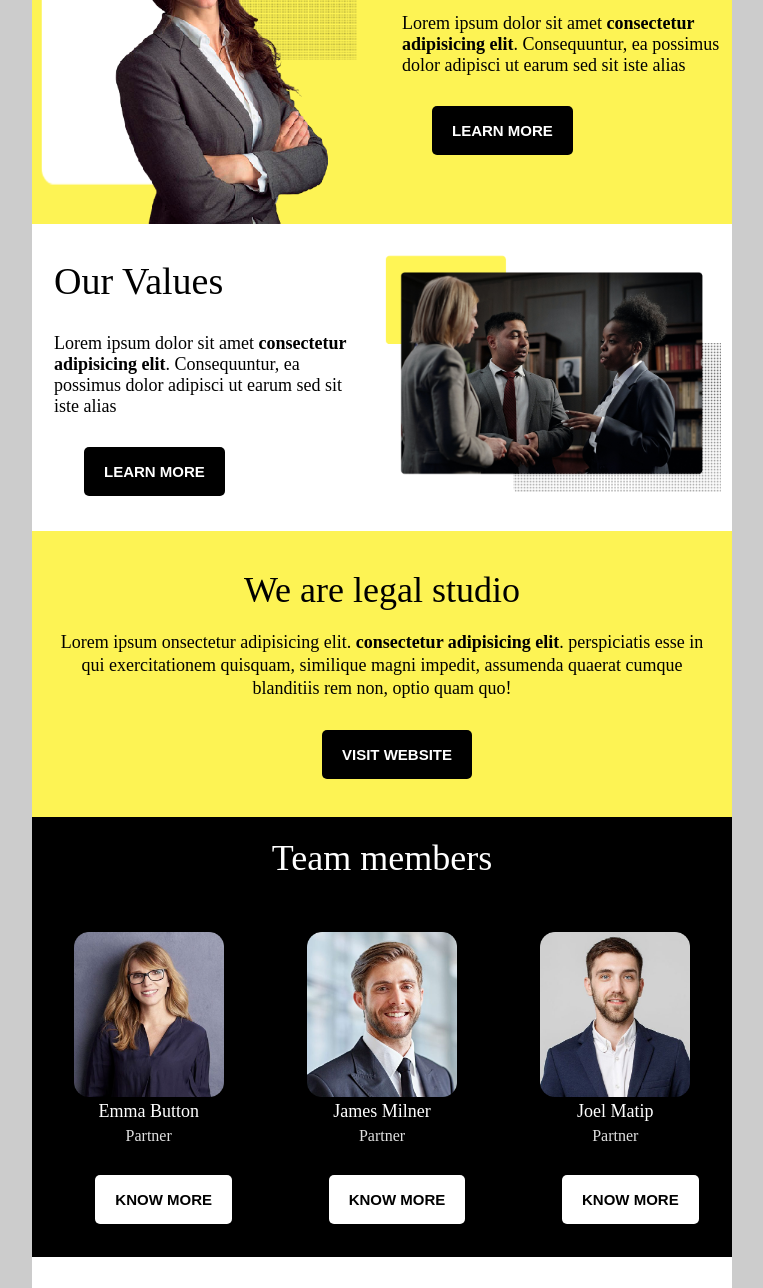
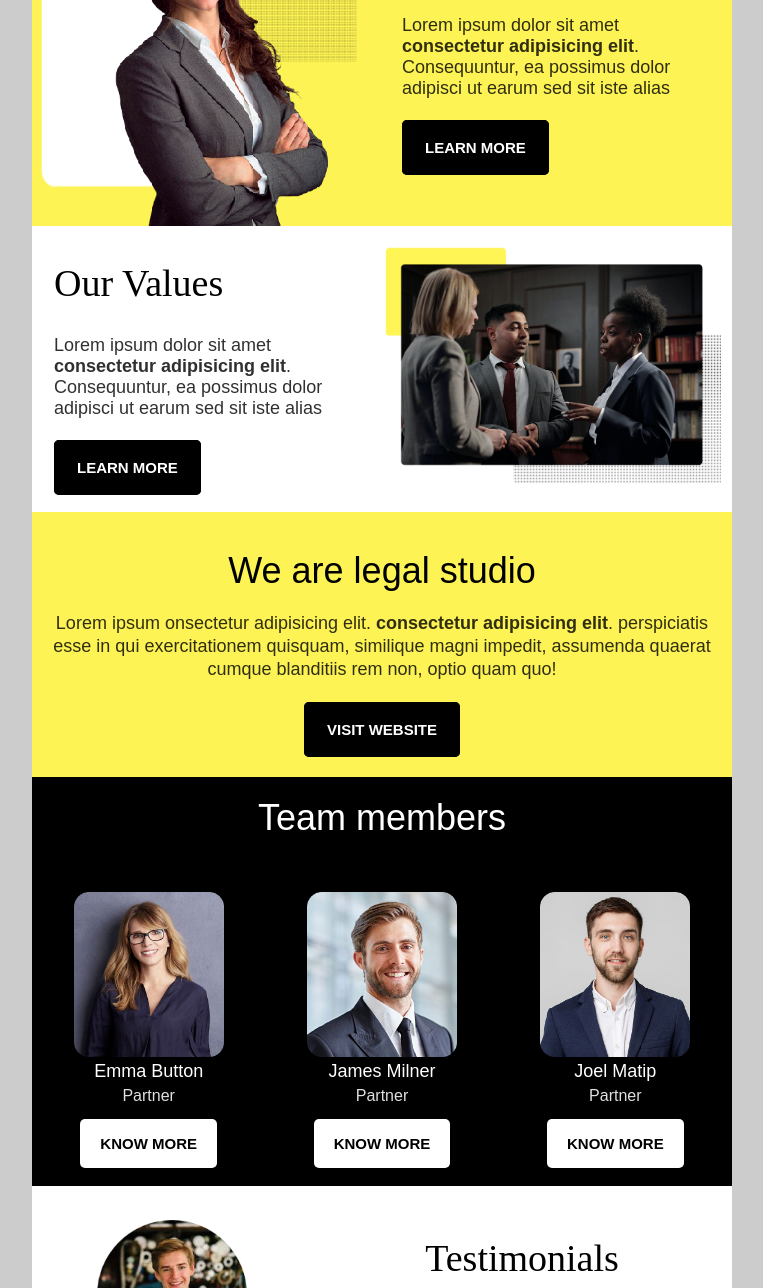
Before and after one commit to RashiChouksey12/newslatter, a plain HTML site: page Index.html in a window 1280 px wide. Shown: the part 719-2007 px from the top of the page, without its empty margins (258-1021 px from the left). Drawn offline with Linux system fonts and the light colour scheme.

Commit message:
updated code

```diff
--- a/Index.html
+++ b/Index.html
@@ -43,7 +43,7 @@
 
 </head>
 
-<body style="font-family: serif;">
+<body style="font-family: sans-serif;">
 
     <table style="margin: 0 auto;  width: 100%;background: white;
         max-width: 700px;" width="100%">
@@ -59,6 +59,7 @@
                         border-radius: 5px;
                         text-decoration: none;
                         float: right;
+                        color: black;
                         font-size: 15px;   border: 3px solid black" class="button testimonial">
                     MORE CONSULTATION
                 </a>
@@ -69,18 +70,19 @@
             <td width="30%">
                 <h6 style="font-size: 38px; font-weight:400;padding: 0px 2px 0 30px;">
                     The Best<br>Defence</h6>
-                <p style="font-size: 18px;padding: 20px 2px 20px 30px;">
+                <p style="font-size: 18px;padding: 20px 2px 35px 30px;">
                     Great law firm
                 </p>
-                <button style="background-color: #000; padding: 16px 20px;
+
+                <a href="#" style="background-color: #000; padding: 16px 20px;
                 font-weight: bold;
                 border-radius: 5px;
                 text-decoration: none;
-                                    font-size: 15px; border: none;
-                                    margin-left: 30px; " type="submit">
-
-                    <a style="text-decoration: none; color: #fff;" href="#"> WEBSITE</a>
-                </button>
+                color: #fff;
+                margin-left: 30px;
+                font-size: 15px;   border: 3px solid black">
+                    WEBSITE
+                </a>
             </td>
             <td width="70%" colspan="2">
                 <a href="#"><img src="./assets/images/legalstudio-body5.PNG" alt="legalstudio-body" width="100%"
@@ -94,17 +96,17 @@
             <td width="33.3%" style="text-align: center; padding: 25px 0px;">
                 <a href="#"><img src="./assets/images/Legal-logo.png" alt="divorce" width="50px"
                         style="max-width: 50px;"></a>
-                <p style="font-size: 18px; color: #fff;">Divorce</p>
+                <p style="font-size: 20px;color: #ffffffd9;">Divorce</p>
             </td>
             <td width="33.3%" style="text-align: center;">
                 <a href="#"><img src="./assets/images/man-logo-03.png" alt="man" width="50px"
                         style="max-width: 50px;"></a>
-                <p style="font-size: 18px; color: #fff;">Health Care Law</p>
+                <p style="font-size: 20px;color: #ffffffd9;">Health Care Law</p>
             </td>
             <td style="text-align: center;">
                 <a href="#"><img src="./assets/images/Legal-logo-2-03.png" alt="Legal" width="50px"
                         style="max-width: 50px;"></a>
-                <p style="font-size: 18px; color: #fff; ">Coporate & Securities</p>
+                <p style="font-size: 20px; color: #ffffffd9; ">Coporate & Securities</p>
             </td>
 
 
@@ -122,20 +124,21 @@
                     <td width="50%" colspan="2" style=" padding-left: 20px;">
                         <h4 style="font-size: 38px;  font-weight: 400;   font-family: serif;
                         text-align: left;">About Our</h4>
-                        <p style="  text-align: start;     padding: 30px 10px 30px 0; ">
+                        <p style="  text-align: start; color: #000000cf;padding: 30px 10px 40px 0; ">
                             Lorem ipsum dolor sit amet <strong> consectetur adipisicing
                                 elit</strong>. Consequuntur, ea possimus dolor adipisci
                             ut earum sed sit iste alias
                         </p>
-                        <button style="background-color: #000; padding: 16px 20px;
+
+                        <a href="#" style="background-color: #000; padding: 16px 20px;
                         font-weight: bold;
                         border-radius: 5px;
                         text-decoration: none;
-                                        font-size: 15px; border: none;
-                                        margin-left: 30px; " type="submit">
+                        color: #fff;
 
-                            <a style="text-decoration: none; color: #fff;" href="#"> LEARN MORE</a>
-                        </button>
+                        font-size: 15px;   border: 3px solid black">
+                            LEARN MORE
+                        </a>
                     </td>
                 </tr>
                 <!-- TWO COLUMN SECTION -->
@@ -143,20 +146,20 @@
                     <td style="    padding: 35px 22px;">
                         <h4 style="font-size: 38px;  font-weight: 400;   font-family: serif;
                 text-align: left;">Our Values</h4>
-                        <p style="  text-align: start;     padding: 30px 10px 30px 0; ">
+                        <p style="  text-align: start;  color: #000000cf;padding: 30px 10px 40px 0; ">
                             Lorem ipsum dolor sit amet <strong> consectetur adipisicing
                                 elit</strong>. Consequuntur, ea possimus dolor adipisci
                             ut earum sed sit iste alias
                         </p>
-                        <button style="background-color: #000; padding: 16px 20px;
+                        <a href="#" style="background-color: #000; padding: 16px 20px;
                         font-weight: bold;
                         border-radius: 5px;
                         text-decoration: none;
-                font-size: 15px; border: none;
-                margin-left: 30px; " type="submit">
+                        color: #fff;
 
-                            <a style="text-decoration: none; color: #fff;" href="#"> LEARN MORE</a>
-                        </button>
+                        font-size: 15px;   border: 3px solid black">
+                            LEARN MORE
+                        </a>
 
                     </td>
                     <td>
@@ -168,19 +171,20 @@
                 <tr style="background: #FDF354;">
                     <td colspan="3" style="text-align: center;    padding: 38px 15px;">
                         <p style=" font-size: 36px;">We are legal studio</p>
-                        <p style="line-height: 23px; padding:  20px 0 30px;">Lorem ipsum onsectetur adipisicing
+                        <p style="line-height: 23px; color: #000000cf; padding: 20px 0 40px;">Lorem ipsum onsectetur adipisicing
                             elit. <strong> consectetur adipisicing elit</strong>. perspiciatis esse in qui
                             exercitationem quisquam, similique magni impedit, assumenda quaerat cumque
                             blanditiis rem non, optio quam quo!</p>
-                        <button style="background-color: #000; padding: 16px 20px;
+
+                        <a href="#" style="background-color: #000; padding: 16px 20px;
                         font-weight: bold;
                         border-radius: 5px;
                         text-decoration: none;
-                            font-size: 15px; border: none;
-                            margin-left: 30px; " type="submit">
+                        color: #fff;
 
-                            <a style="text-decoration: none; color: #fff;" href="#"> VISIT WEBSITE</a>
-                        </button>
+                        font-size: 15px;   border: 3px solid black">
+                            VISIT WEBSITE
+                        </a>
 
                     </td>
                 </tr>
@@ -199,16 +203,16 @@
                         <p style=" color: #fff;">Emma Button</p>
                         <p style=" font-size: 16px; padding: 5px 0 30px 0;color: #ffffffe0;">
                             Partner</p>
-                        <button style="background-color: #fff; padding: 16px 20px;
-
+                        <a href="#" style="
+                        background-color: #fff;
+                        padding: 16px 20px;
                         font-weight: bold;
                         border-radius: 5px;
                         text-decoration: none;
-                    font-size: 15px; border: none;
-                    margin-left: 30px; " type="submit">
-
-                            <a style="text-decoration: none; color: #000;" href="#"> KNOW MORE</a>
-                        </button>
+                        color: #000;
+                        font-size: 15px;">
+                            KNOW MORE
+                        </a>
                     </td>
                     <td style="text-align: center;">
                         <a href="#"><img src="./assets/images/41ca8151-a55a-4783-862a-1a613f7b1c26.png" alt="man"
@@ -217,16 +221,16 @@
                         <p style=" color: #fff;">James Milner</p>
                         <p style=" font-size: 16px;  padding: 5px 0 30px 0; color: #ffffffe0;">
                             Partner</p>
-                        <button style="background-color: #fff; padding: 16px 20px;
-
+                            <a href="#" style="
+                            background-color: #fff;
+                            padding: 16px 20px;
                             font-weight: bold;
                             border-radius: 5px;
                             text-decoration: none;
-                    font-size: 15px; border: none;
-                    margin-left: 30px; " type="submit">
-
-                            <a style="text-decoration: none; color: #000;" href="#"> KNOW MORE</a>
-                        </button>
+                            color: #000;
+                            font-size: 15px;">
+                                KNOW MORE
+                            </a>
                     </td>
                     <td style="text-align: center;">
                         <a href="#"><img src="./assets/images/f1d2024e-a4a5-4d7d-b75f-9ae309e4164e.png" alt="Legal"
@@ -234,14 +238,16 @@
                         <p style=" color: #fff;">Joel Matip</p>
                         <p style=" font-size: 16px; padding: 5px 0 30px 0;color: #ffffffe0;">
                             Partner</p>
-                        <button style="background-color: #fff; padding: 16px 20px;
+                            <a href="#" style="
+                            background-color: #fff;
+                            padding: 16px 20px;
                             font-weight: bold;
                             border-radius: 5px;
                             text-decoration: none;
-                    font-size: 15px; border: none;
-                    margin-left: 30px; " type="submit">
-                            <a style="text-decoration: none; color: #000;" href="#"> KNOW MORE</a>
-                        </button>
+                            color: #000;
+                            font-size: 15px;">
+                                KNOW MORE
+                            </a>
                     </td>
                 </tr>
             </table>
@@ -269,15 +275,17 @@
                         <h4 style="font-size: 38px;  font-weight: 400;     padding: 15px 0;   font-family: serif;
                         text-align: center;">Testimonials</h4>
                         <img src="./assets/images/81378bbb-cef1-4ef4-a8d2-319bad034e82.png" alt="">
-                        <p style=" padding: 30px 0px 30px 0; ">
+                        <p style=" padding: 20px 0px 40px 0;
+                        color: #000000cf;">
                             Lorem ipsum dolor sit amet <strong> consectetur adipisicing
                                 elit</strong>. Consequuntur, ea possimus dolor adipisci
-                            ut earum sed sit iste alias
+                            ut earum sed
                         </p>
                         <a href="#" style="background-color: #FDF354; padding: 16px 20px;
                         font-weight: bold;
                         border-radius: 5px;
                         text-decoration: none;
+                        color: black;
                         font-size: 15px;   border: 3px solid black" class="button testimonial">
                             MORE TESTIMONIALS
                         </a>
```
Lines whose indentation alone changed are shown as unchanged.
